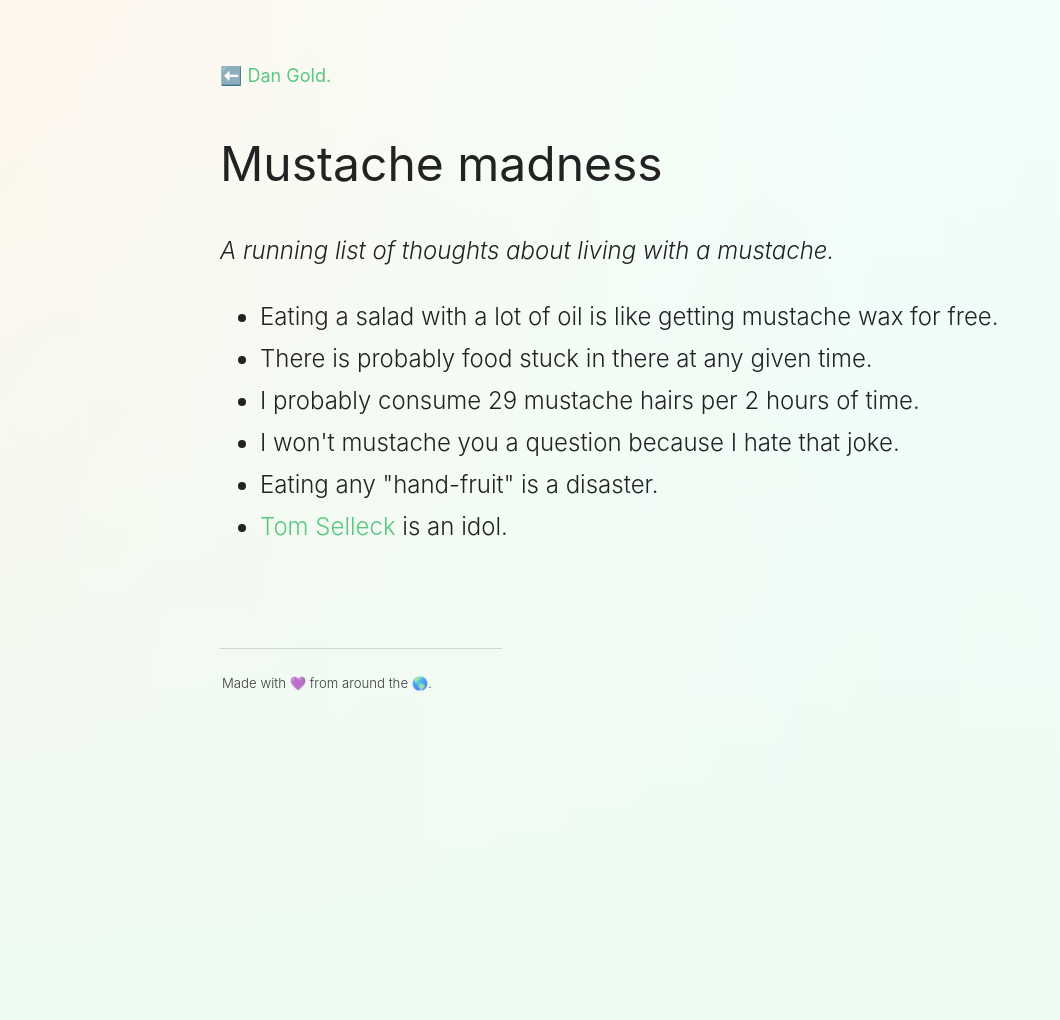
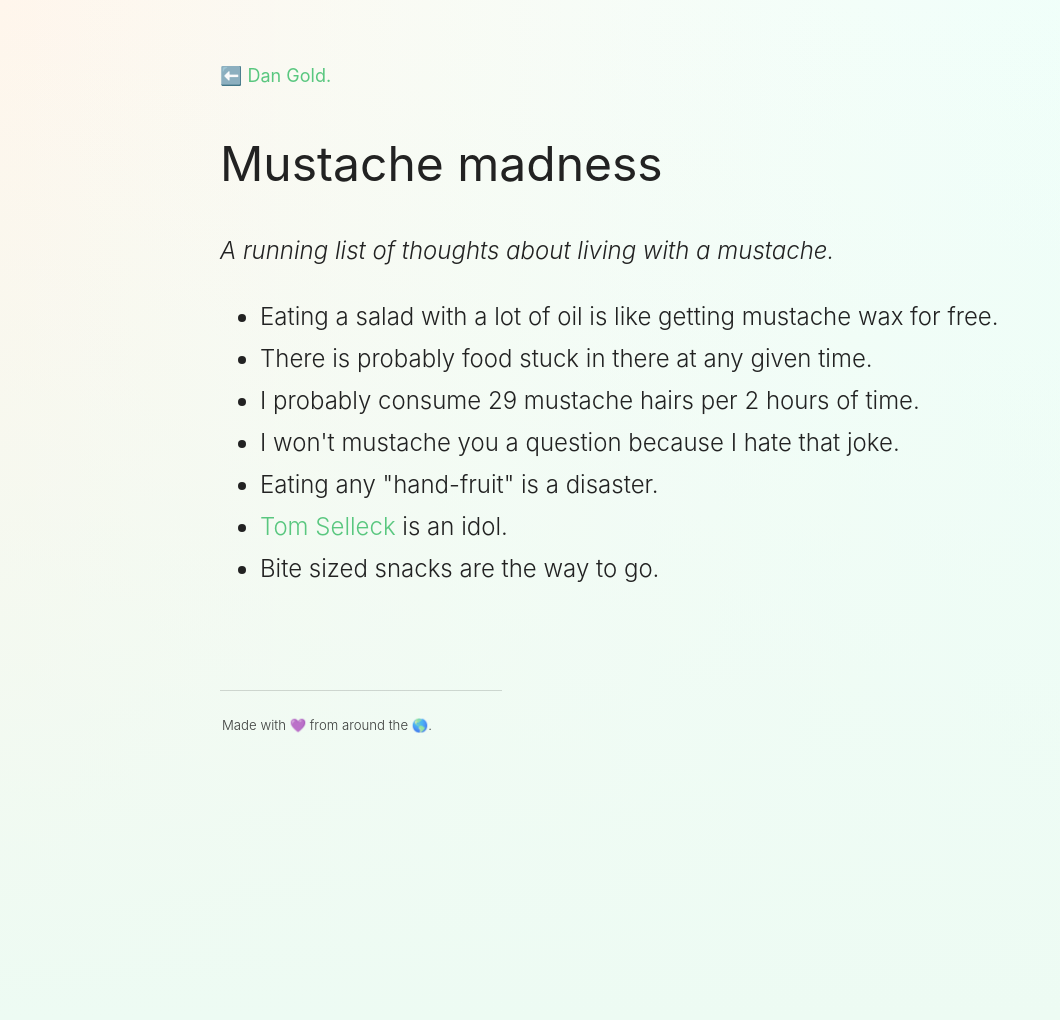
Before and after one commit to jessess/www, a Jekyll site: the page built from random/mustache.html, in a window 1280 px wide. Shown: the whole page, without its empty margins (0-1060 px from the left). Built offline with Jekyll 4.4.1, drawn with Linux system fonts in a browser that asks for light colours.

Commit message:
How to snack with a mustache

```diff
--- a/random/mustache.html
+++ b/random/mustache.html
@@ -18,4 +18,5 @@ description: Random thoughts and advice about living with a mustache. 🍕 is go
   <li>I won't mustache you a question because I hate that joke.</li>
   <li>Eating any "hand-fruit" is a disaster.</li>
   <li><a href="https://dl.dropboxusercontent.com/u/77183155/gifs/tom-selleck.gif" target="_blank">Tom Selleck</a> is an idol.</li>
+  <li>Bite sized snacks are the way to go.</li>
 </ul>
```
